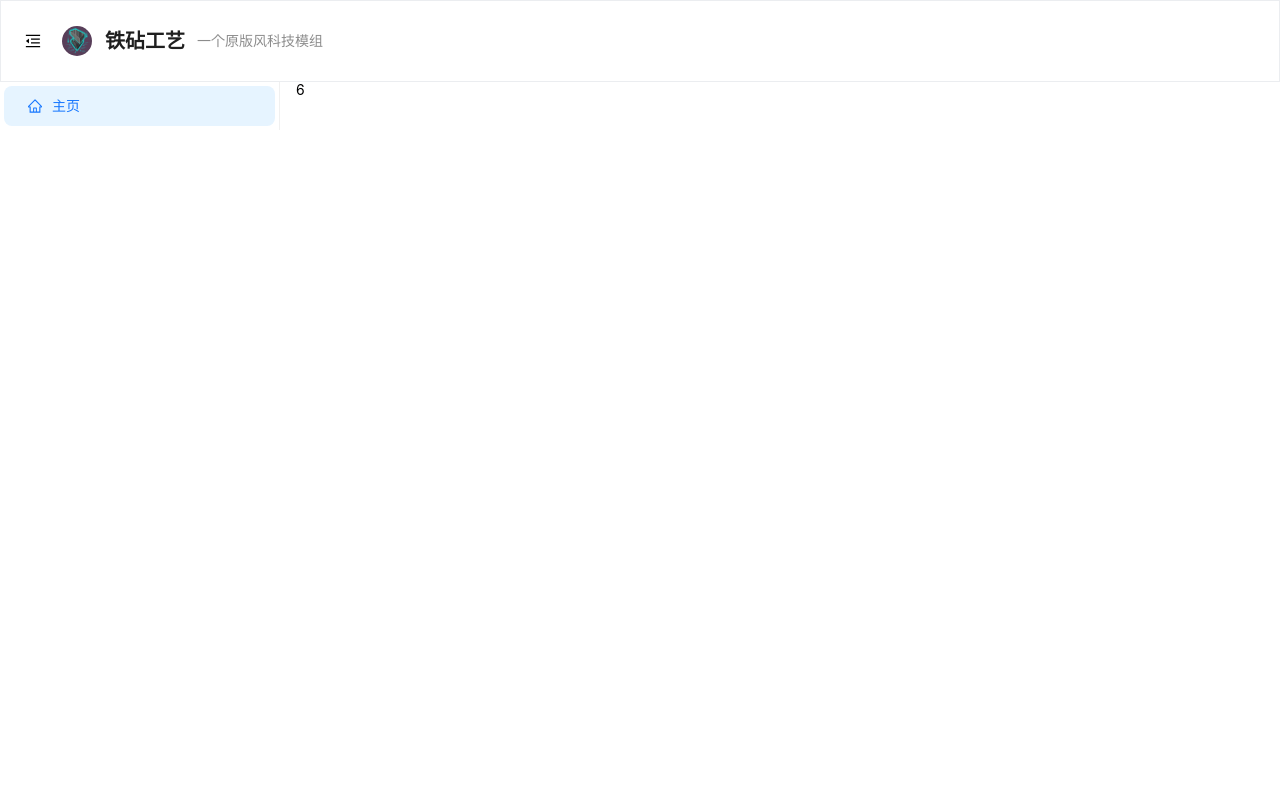
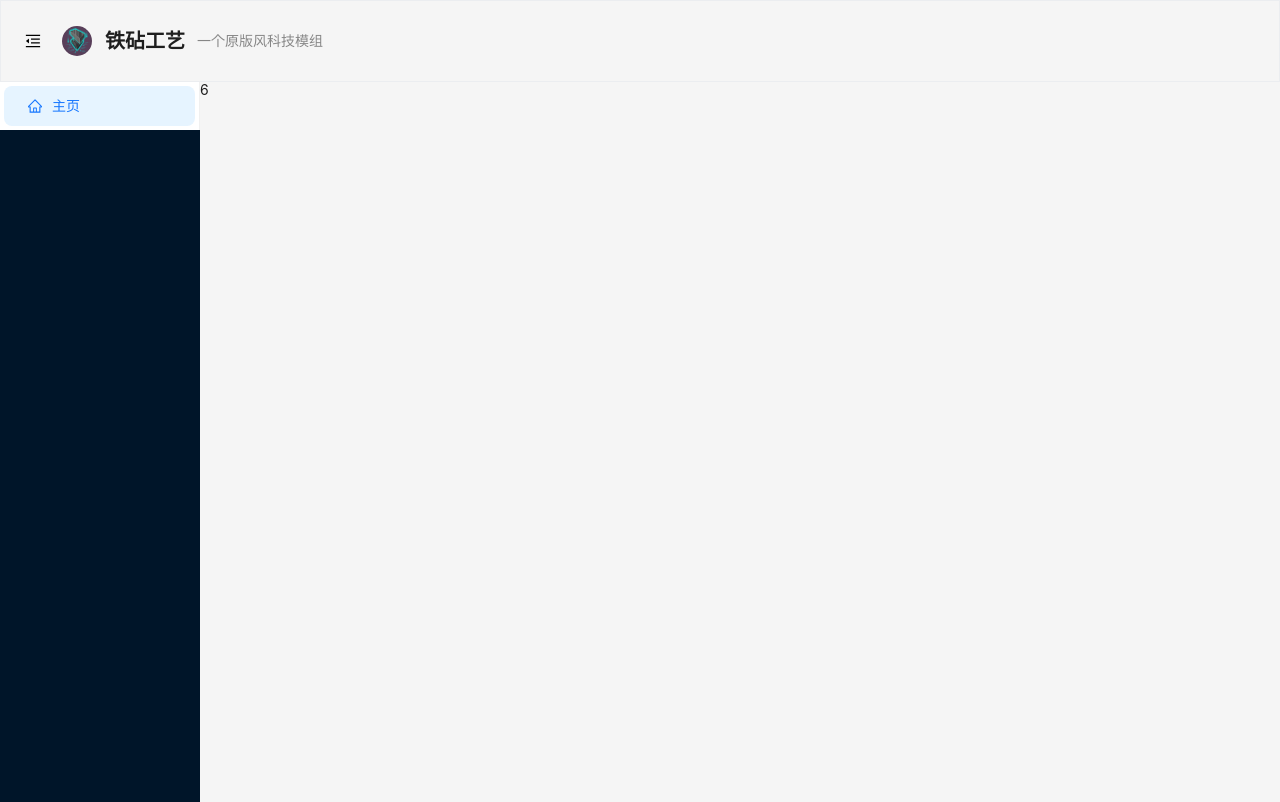
Before and after one commit to marshmallowlands/AnvilCraft-Homepage, a Vue app: page /web/ in a window 1280 px wide. Built offline with nearby package versions, Linux system fonts and the light colour scheme.

Commit message:
自适应高度

```diff
--- a/src/App.vue
+++ b/src/App.vue
@@ -37,9 +37,9 @@ function toggleCollapsed() {
 </script>
 
 <template>
+  <a-layout>
     <a-page-header
-      id="header"
-      style="border: 1px solid rgb(235, 237, 240);min-height: 10vh;--header-height:10vh"
+        class="app-header"
         title="铁砧工艺"
         sub-title="一个原版风科技模组"
         @back="toggleCollapsed"
@@ -50,7 +50,8 @@ function toggleCollapsed() {
         <MenuFoldOutlined v-else/>
       </template>
     </a-page-header>
-  <a-flex gap="middle" :vertical="false" style="height: calc(100vh - var(--header-height));">
+    <a-layout>
+      <a-layout-sider class="app-sider">
         <a-menu
             v-model:openKeys="state.openKeys"
             v-model:selectedKeys="state.selectedKeys"
@@ -59,10 +60,25 @@ function toggleCollapsed() {
             :inline-collapsed="state.collapsed"
             :items="items"
         />
+      </a-layout-sider>
+      <a-layout-content>
         <router-view/>
-  </a-flex>
+      </a-layout-content>
+    </a-layout>
+  </a-layout>
+
 </template>
 
-<style scoped>
+<style scoped lang="scss">
+$header-height: 10vh;
 
+.app-header {
+  border: 1px solid rgb(235, 237, 240);
+  min-height: 10vh;
+  --header-height: $header-height;
+}
+
+.app-sider {
+  height: 100vh - $header-height;
+}
 </style>
--- a/src/style.scss
+++ b/src/style.scss
@@ -1,3 +1,7 @@
 body {
   margin: 0;
 }
+
+#app {
+  height: 100%;
+}
```
Also changed, not shown: components.d.ts (+3 -4 lines), src/window.ts (added, +11 -0 lines), 1 other file (tests, documents, lock files or other folders). Lines whose indentation alone changed are shown as unchanged.
